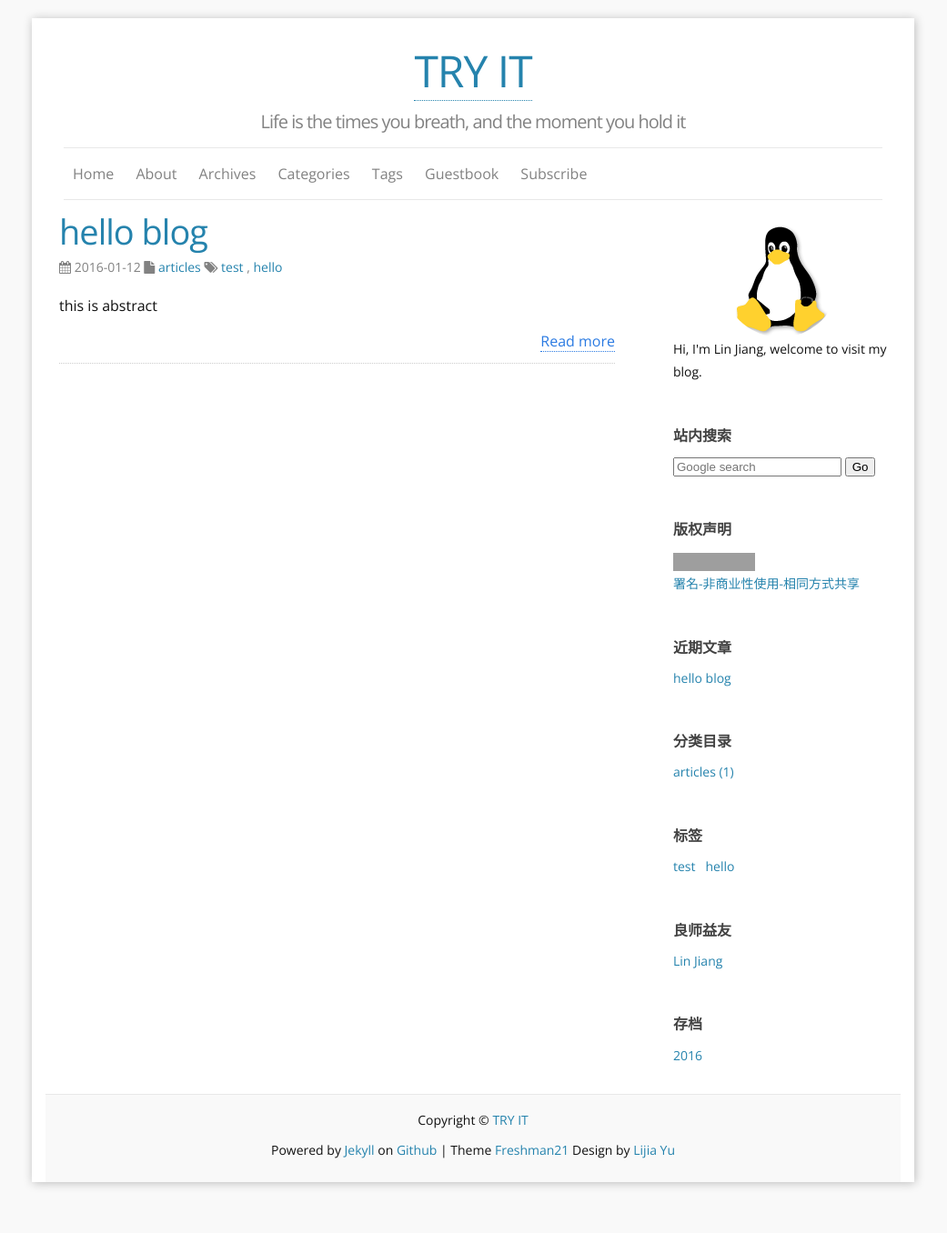
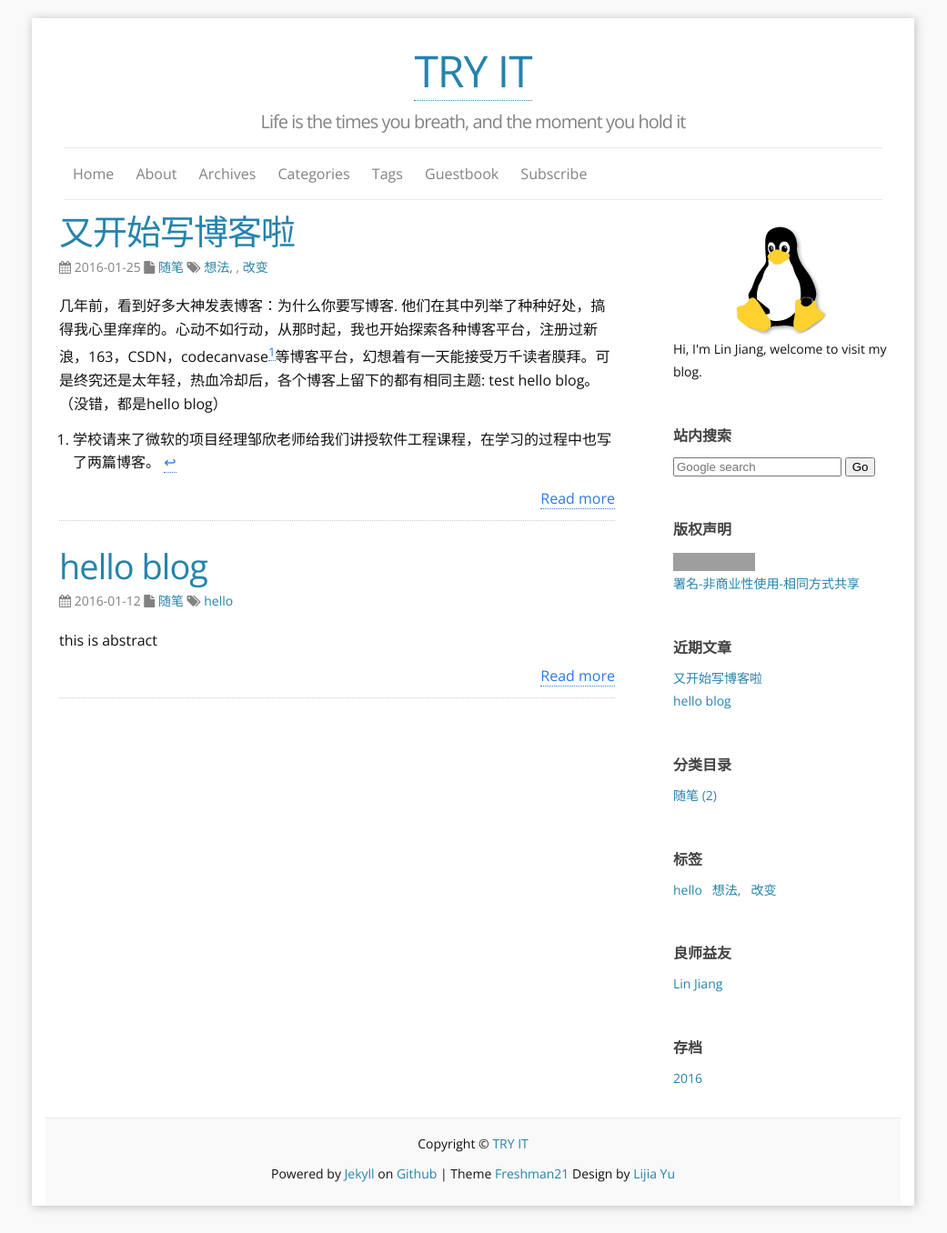
Before and after one commit to botma/blog, a Jekyll site: the page built from index.html, in a window 1280 px wide. Shown: the whole page at 91% size, without its empty margins (120-1161 px from the left). Built offline with Jekyll 4.4.1, drawn with Linux system fonts in a browser that asks for light colours; nearby versions of some CDN libraries; the list of posts is cut into pages by our own code; before the commit the page ends 1330 px from its top, so only the background shows below that; grey boxes are pictures that could not be loaded.

Commit message:
start blog

```diff
--- a/_config.yml
+++ b/_config.yml
@@ -66,3 +66,5 @@ highlighter: pygments
 gems: [jekyll-paginate]
 paginate: 10
 excerpt_separator: <!-- more -->
+permalink: /:year/:month/:day/:title
+exclude: ['tmp']
--- a/_layouts/post.html
+++ b/_layouts/post.html
@@ -32,6 +32,9 @@ layout: default
   <hr />
 </div>
 
+	 <div style="margin:1.5em;">
+         <span> <a href="{{ page.url| prepend: site.baseurl}}" > 版权所有，转载时必须以链接形式注明原始出处</a></span>
+	 </div>
 
  <div class="prevandnext">
     	  {% if page.next %}
@@ -44,9 +47,6 @@ layout: default
 	    <span>下一篇 ：</span><a class="pjaxlink" href="{{ site.baseurl }}{{ page.previous.url }}"  title="{{ page.previous.title }}">{{ page.previous.title }}</a>
 	    </div>
 	  {% endif %}
-	  	<div style="margin:0.5em;">
-			<span> 版权所有，转载时必须以链接形式注明原始出处</span>
-	    </div>
 
   </div>
 
--- a/_posts/2016-01-12-hello-world.md
+++ b/_posts/2016-01-12-hello-world.md
@@ -3,9 +3,8 @@ published: true
 title: hello blog
 layout: post
 author: Lin Jiang
-category: articles
+category: 随笔
 tags:
-- test
 - hello
 ---
 
--- /dev/null
+++ b/_posts/2016-01-25-start-writing-blog.md
@@ -0,0 +1,56 @@
+---
+layout: post
+published: true
+title: 又开始写博客啦
+category: 随笔
+tags:
+- 想法,
+- 改变
+---
+
+
+几年前，看到好多大神发表博客：为什么你要写博客. 他们在其中列举了种种好处，搞得我心里痒痒的。心动不如行动，从那时起，我也开始探索各种博客平台，注册过新浪，163，CSDN，codecanvase[^1]等博客平台，幻想着有一天能接受万千读者膜拜。可是终究还是太年轻，热血冷却后，各个博客上留下的都有相同主题: test hello blog。（没错，都是hello blog）
+
+<!-- more -->
+
+2016年开始，我又折腾了（这次不会重蹈覆辙了吧），新年过后，开始尝试各式各样的theme模板(主要在这[有哪些简洁明快的Jekyll模板](https://www.zhihu.com/question/20223939))，发现了yulijia 的[freshman21](https://github.com/yulijia/freshman21)最合我意，拿来稍微修改了下样式 。重新学习了markdown语法，专门注册了个域名www.haplont.com（是真下血本了）。
+
+
+###1.为了什么
+
+
+开写的时候，用”为什么要写博客”作为关键词搜索。他们主要观点如下：
+
+1. 交流，通过博客找到志同道合的人。
+1. 更好的思考，写作有助于你重新组织你的思路。
+1. 激励不断的学习。
+1. 让别人更好地了解自己。
+
+
+
+**我赞同以上的观点，但更重要的是：我想做一点点改变。**
+
+这个博客就当成是一个开始的仪式[^2]
+
+
+1. 回馈。我从开源社区，博客，以及各种开放资源中获得了巨大的好处，我也想为这个开放世界添砖加瓦，成为其中的一份子。
+
+1. 分享。世界太大，我们太渺小，没有人能够经历所有的事情，分享我们从生活工作中拾得的经验和感悟，给予后来者一点点借鉴。
+
+
+###2. 这个会有什么内容
+
+1. 新技术学习笔记。
+1. 工作中碰到各种各样的技术坑。
+1. 分享有意思的书籍，创意。
+1. 灌灌水……
+
+
+
+~~~~~~~~
+
+
+
+[^1]: 学校请来了微软的项目经理邹欣老师给我们讲授软件工程课程，在学习的过程中也写了两篇博客。
+
+[^2]: 罗辑思维有一天的语音推送中讲到，我们生活中缺少了一种大家一起去做一件事的仪式感。
--- a/_sass/_layout.scss
+++ b/_sass/_layout.scss
@@ -216,7 +216,7 @@
   //  margin-bottom: $spacing-unit;
   h1 {
     font-size: 38px;
-    line-height:1em;
+    line-height:3em;
     @include media-query($on-laptop){
       font-size: 36px;
     }
@@ -224,7 +224,7 @@
   }
   h2 {
     font-size: 32px;
-    line-height:1em;
+    line-height:2.5em;
 
     @include media-query($on-laptop) {
       font-size: 28px;
@@ -233,7 +233,7 @@
 
   h3 {
     font-size: 26px;
-    line-height:1em;
+    line-height:2em;
 
     @include media-query($on-laptop) {
       font-size: 22px;
@@ -242,7 +242,7 @@
 
   h4 {
     font-size: 20px;
-    line-height:1em;
+    line-height:1.6em;
 
     @include media-query($on-laptop) {
       font-size: 18px;
--- a/index.html
+++ b/index.html
@@ -37,7 +37,7 @@ layout: default
       {% if post.content contains site.excerpt_separator %}
       {{ post.excerpt }}
       {% else %}
-      {{ post.content | strip_html | truncatewords:50}}
+      {{ post.content | strip_html | truncatewords:10 }}
       {% endif %}
       <p style="text-align: right"><a href="{{ post.url | prepend: site.baseurl }}">Read more</a></p>
     </article>
```
Also changed, not shown: 2 other files.
